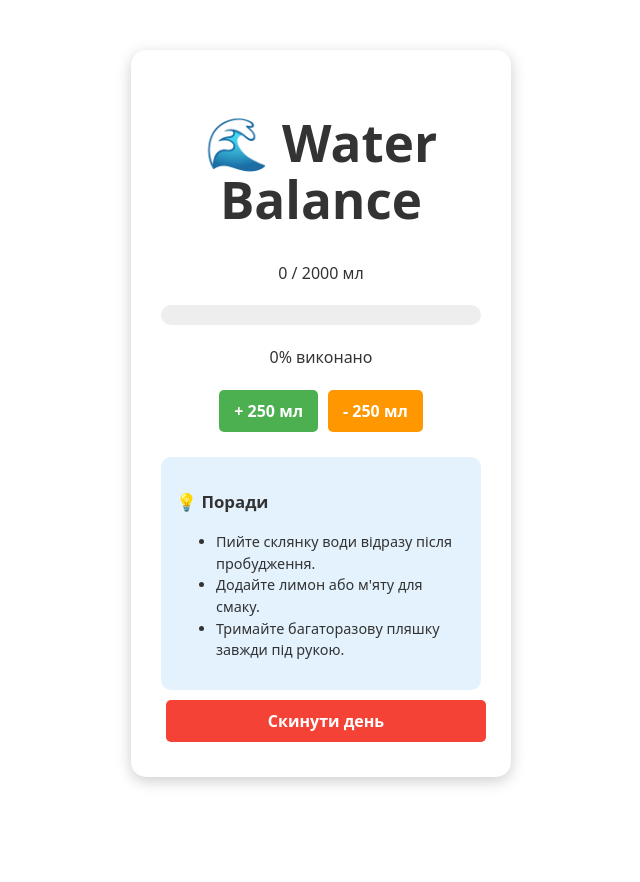
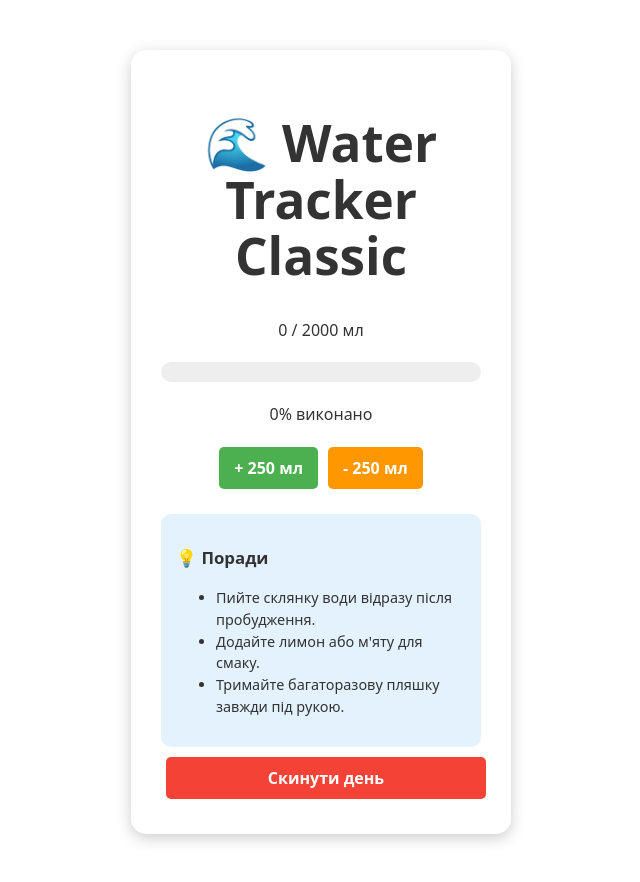
Before and after one commit to Khrystyna-Mariia/water-tracker, a React (Vite) app: page / in a window 1280 px wide. Shown: the whole page, without its empty margins (319-959 px from the left). Before the commit the page ends 827 px from the top, so only its background shows below. Built offline with nearby package versions, Linux system fonts and the light colour scheme.

Commit message:
feat(ui): update main title to Classic version

```diff
--- a/src/App.jsx
+++ b/src/App.jsx
@@ -24,7 +24,7 @@ function App() {
 
   return (
     <div className="app-container">
-      <h1>🌊 Water Balance </h1>
+      <h1>🌊 Water Tracker Classic </h1>
       <div className="status-board">
         <p className="amount">{water} / {goal} мл</p>
         <div className="progress-bar-bg">
```
